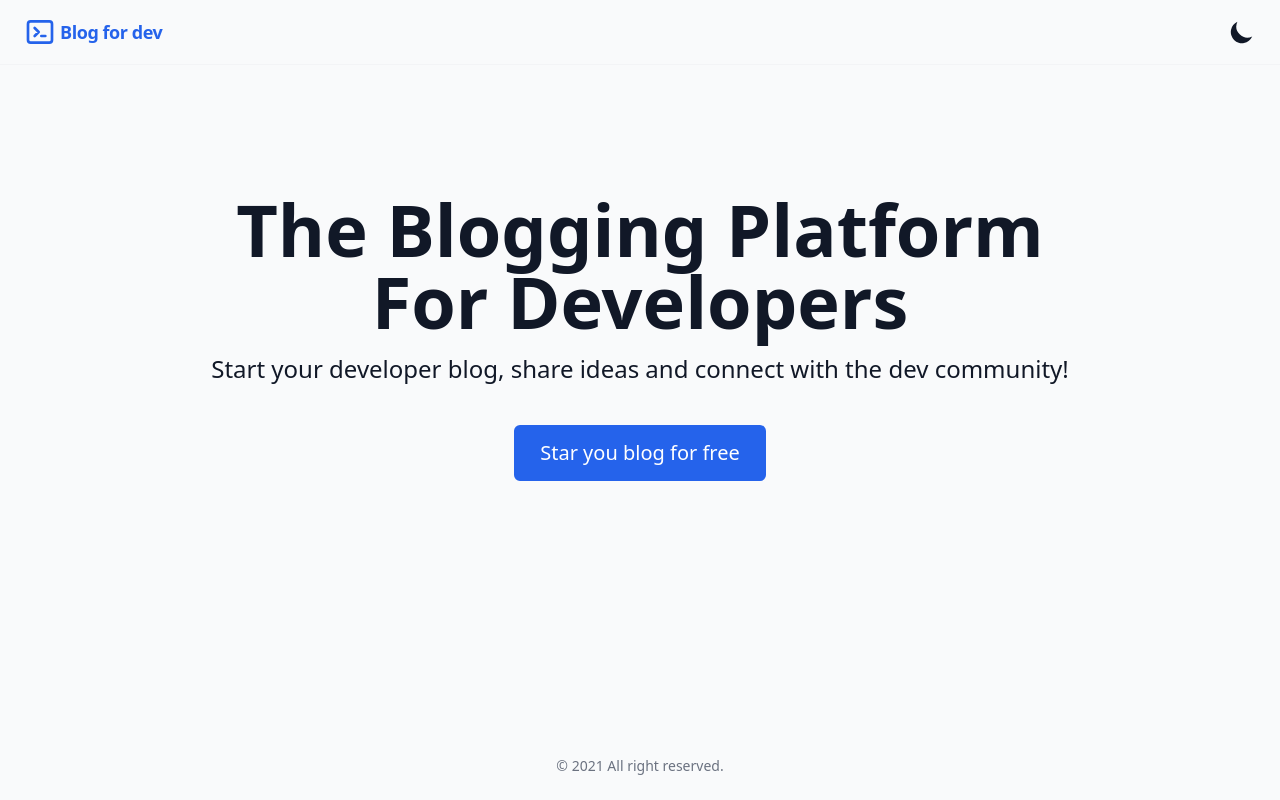
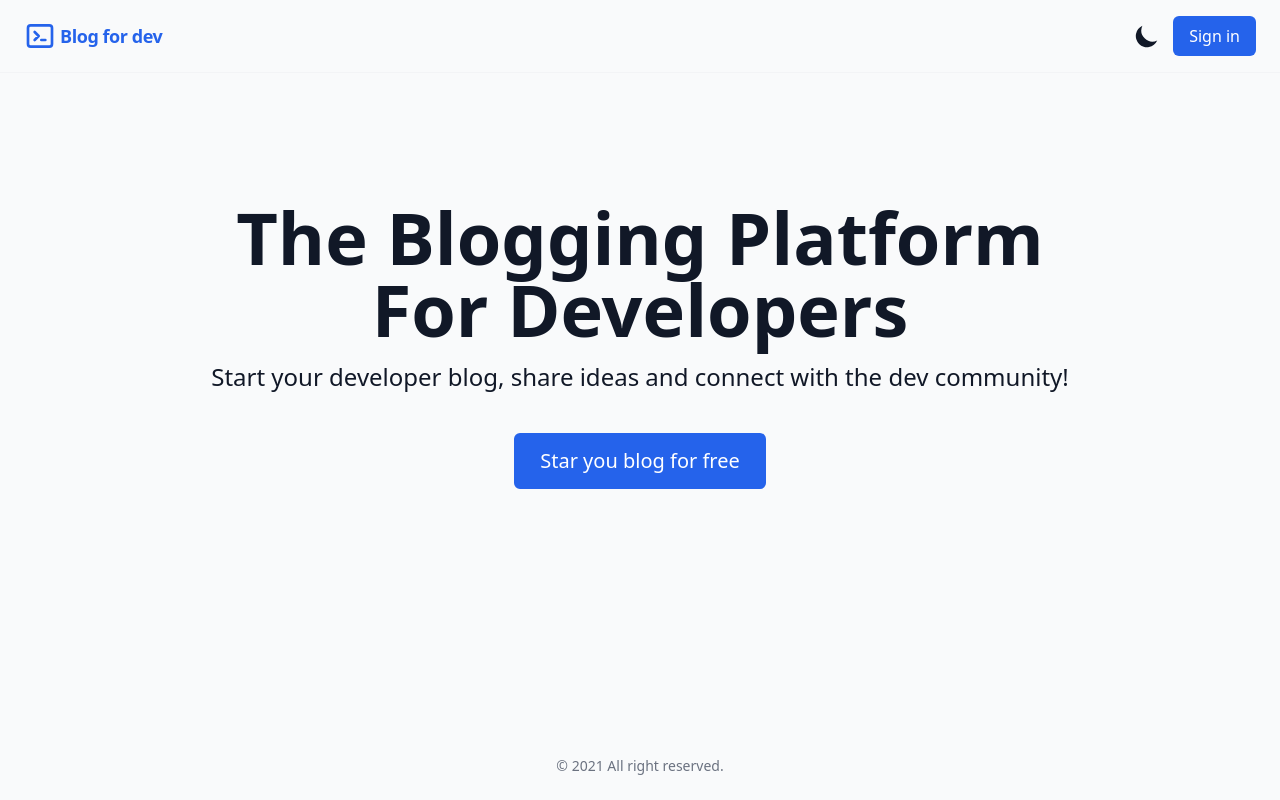
Before and after one commit to d-tello/blog, a Next.js app: page / in a window 1280 px wide. Built offline with nearby package versions, Linux system fonts and the light colour scheme; no server answers.

Commit message:
Add Sign In button

```diff
--- a/sections/Header.jsx
+++ b/sections/Header.jsx
@@ -1,11 +1,13 @@
 import { useState, useEffect } from "react";
 import { useTheme } from "next-themes";
+import { useSession, signIn } from "next-auth/client";
 import Logo from "../components/Logo";
 import { MoonIcon, SunIcon } from "@heroicons/react/solid";
 
 const Header = () => {
   const { systemTheme, theme, setTheme } = useTheme();
   const [mounted, setMounted] = useState(false);
+  const [session, loading] = useSession();
 
   useEffect(() => {
     setMounted(true);
@@ -38,7 +40,30 @@ const Header = () => {
     <header className="border-b border-gray-100 dark:border-gray-700">
       <div className="container mx-auto px-4 sm:px-6 py-4 flex justify-between items-center">
         <Logo />
-        {renderThemeChanger()}
+        <div className="flex items-center space-x-3">
+          {renderThemeChanger()}
+
+          {!loading ? (
+            <div>
+              {!session ? (
+                <button
+                  type="button"
+                  onClick={signIn}
+                  className="bg-blue-600 hover:bg-blue-700 text-white px-4 py-2
+                rounded-md focus:outline-none focus:ring-4 focus:ring-blue-600
+                focus:ring-opacity-50 whitespace-nowrap"
+                >
+                  Sign in
+                </button>
+              ) : (
+                <div className="flex items-center space-x-1 sm:space-x-2">
+                  <img src={session.user.image} alt={session.user.name} />
+                  <p>Hello, {session.user.name?.split(" ")?.[0] ?? "there"}</p>
+                </div>
+              )}
+            </div>
+          ) : null}
+        </div>
       </div>
     </header>
   );
```
